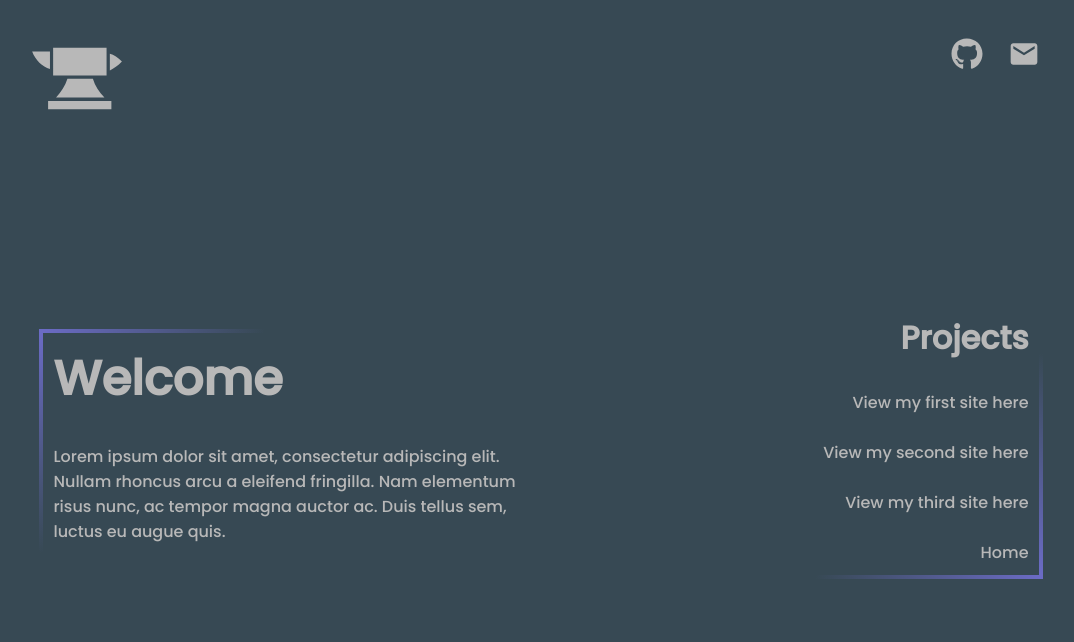
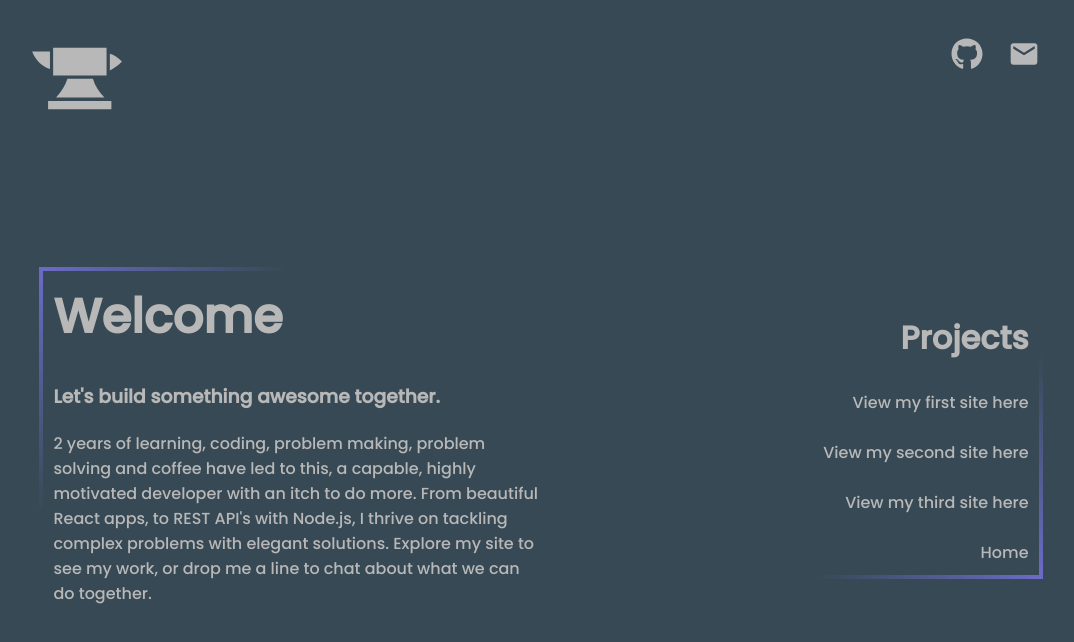
Before and after one commit to robcasson11/portfolio, a React (Create React App) app: page / in a window 1280 px wide. Shown: the top 642 px of the page, without its empty margins (99-1173 px from the left). Built offline with nearby package versions, Linux system fonts and the light colour scheme.

Commit message:
CHORE: Content of the about section updated

```diff
--- a/src/app.css
+++ b/src/app.css
@@ -29,6 +29,10 @@ h1 {
 h2 {
   font-size: 2rem;
   margin-bottom: 6%;
+}
+
+h3 {
+  margin-bottom: 4%;
 }
 
 .grid-container {
--- a/src/components/about.js
+++ b/src/components/about.js
@@ -4,10 +4,13 @@ const About = () => {
   return (
     <>
       <h1>Welcome</h1>
+      <h3>Let's build something awesome together.</h3>
       <p>
-        Lorem ipsum dolor sit amet, consectetur adipiscing elit. Nullam rhoncus
-        arcu a eleifend fringilla. Nam elementum risus nunc, ac tempor magna
-        auctor ac. Duis tellus sem, luctus eu augue quis.
+        2 years of learning, coding, problem making, problem solving and coffee
+        have led to this, a capable, highly motivated developer with an itch to
+        do more. From beautiful React apps, to REST API's with Node.js, I thrive
+        on tackling complex problems with elegant solutions. Explore my site to
+        see my work, or drop me a line to chat about what we can do together.
       </p>
     </>
   );
--- a/src/styles/_base.scss
+++ b/src/styles/_base.scss
@@ -30,3 +30,7 @@ h2 {
   font-size: 2rem;
   margin-bottom: 6%;
 }
+
+h3 {
+  margin-bottom: 4%;
+}
```
Also changed, not shown: 1 other file (tests, documents, lock files or other folders).
